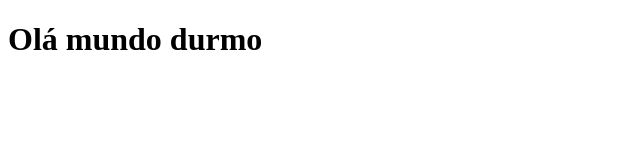
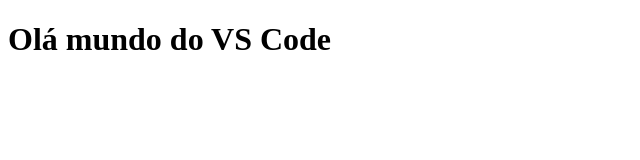
Before and after one commit to ADRIANO-SILVEIRA1984/teste-vscode, a plain HTML site: page index.html in a window 1280 px wide. Shown: the whole page, without its empty margins (0-640 px from the left). Drawn offline with Linux system fonts and the light colour scheme.

Commit message:
Update index.html

```diff
--- a/index.html
+++ b/index.html
@@ -7,6 +7,6 @@
     <title>Document</title>
 </head>
 <body>
-    <h1>Olá mundo durmo </h1>
+    <h1>Olá mundo  do VS Code
 </body>
 </html>
```
